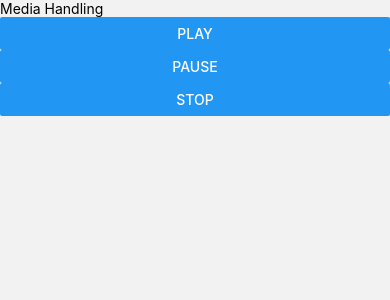
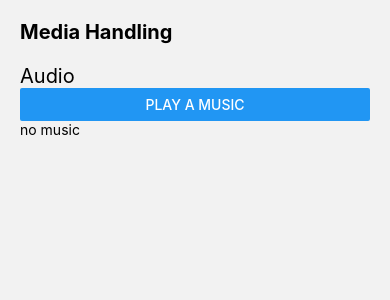
Before and after one commit to MirzaAlbab/book_app_redux, a React Native app: screen /Media in a window 390 px wide. Shown: the top 300 px of the page. Built offline with nearby package versions, Linux system fonts and the light colour scheme.

Commit message:
music player

```diff
--- a/package.json
+++ b/package.json
@@ -30,6 +30,7 @@
     "react-native": "0.67.3",
     "react-native-blob-util": "^0.15.0",
     "react-native-customized-box": "^1.1.0",
+    "react-native-document-picker": "^8.1.0",
     "react-native-gesture-handler": "^2.1.1",
     "react-native-modal": "^13.0.1",
     "react-native-pdf": "^6.5.0",
@@ -40,6 +41,7 @@
     "react-native-share": "^7.3.7",
     "react-native-size-matters": "^0.4.0",
     "react-native-sound": "^0.11.2",
+    "react-native-sound-player": "^0.12.0",
     "react-native-sound-playerview": "^1.0.0",
     "react-native-splash-screen": "^3.3.0",
     "react-native-vector-icons": "^9.1.0",
--- a/src/routes/MainRoute.js
+++ b/src/routes/MainRoute.js
@@ -6,6 +6,7 @@ import Login from '../screens/Login';
 import Register from '../screens/Register';
 import Success from '../screens/Success';
 import Media from '../screens/Media';
+import PlayerScreen from 'react-native-sound-playerview';
 const Stack = createStackNavigator();
 
 export default function MainRoute() {
@@ -19,6 +20,7 @@ export default function MainRoute() {
       <Stack.Screen name="Home" component={Home} />
       <Stack.Screen name="Detail" component={Detail} />
       <Stack.Screen name="Media" component={Media} />
+      <Stack.Screen name="player" component={PlayerScreen} />
     </Stack.Navigator>
   );
 }
--- a/src/screens/Media/components/Audio.js
+++ b/src/screens/Media/components/Audio.js
@@ -1,52 +1,45 @@
-import {StyleSheet, Button, View} from 'react-native';
+import {StyleSheet, Text, Button, View} from 'react-native';
 import React, {useState} from 'react';
-import Sound from 'react-native-sound';
+import SoundPlayer from 'react-native-sound-player';
+import DocumentPicker from 'react-native-document-picker';
 
-export default function Audio() {
+export default function Audio({navigation}) {
   const [music, setMusic] = useState(null);
-  const playMusic = () => {
-    const audio = new Sound('music.mp3', Sound.MAIN_BUNDLE, error => {
-      if (error) {
-        console.log('failed to load the sound', error);
-        return;
-      }
-      // loaded successfully
-      console.log(
-        'duration in seconds: ' +
-          audio.getDuration() +
-          'number of channels: ' +
-          audio.getNumberOfChannels(),
-      );
-      setMusic(audio);
-      audio.play(() => {
-        console.log('finished playing');
-        audio.release();
-      });
-    });
+  const openStorage = async () => {
+    try {
+      const res = await DocumentPicker.pick();
+      setMusic(res[0]);
+    } catch (error) {
+      setMusic(old => old);
+    }
+    SoundPlayer.playUrl(music.uri);
   };
   return (
     <View>
-      <Button title="play" onPress={() => playMusic()} />
+      <Text style={styles.title}>Audio</Text>
+
       <Button
-        title="pause"
-        onPress={() => {
-          music.pause();
-        }}
+        style={styles.tombol}
+        title="play a music"
+        onPress={() => openStorage()}
       />
-      {/* <Button
-        title="resume"
-        onPress={() => {
-          music.resume();
-        }}
-      /> */}
-      <Button
-        title="stop"
-        onPress={() => {
-          music.stop();
-        }}
-      />
+
+      <Text style>{music ? music.name : 'no music'}</Text>
     </View>
   );
 }
 
-const styles = StyleSheet.create({});
+const styles = StyleSheet.create({
+  title: {
+    fontSize: 20,
+  },
+  songtitle: {
+    fontSize: 20,
+    fontWeight: 'bold',
+    color: 'red',
+  },
+  tombol: {
+    marginHorizontal: 20,
+    color: 'red',
+  },
+});
--- a/src/screens/Media/index.js
+++ b/src/screens/Media/index.js
@@ -2,13 +2,24 @@ import {StyleSheet, Text, View} from 'react-native';
 import React from 'react';
 import Audio from './components/Audio';
 
-export default function Media() {
+export default function Media({navigation}) {
   return (
-    <View>
-      <Text>Media Handling</Text>
-      <Audio />
+    <View style={styles.container}>
+      <Text style={styles.title}>Media Handling</Text>
+      <Audio navigation={navigation} />
     </View>
   );
 }
 
-const styles = StyleSheet.create({});
+const styles = StyleSheet.create({
+  container: {
+    flex: 1,
+    marginTop: 20,
+    paddingHorizontal: 20,
+  },
+  title: {
+    fontSize: 20,
+    fontWeight: 'bold',
+    marginBottom: 20,
+  },
+});
```
Also changed, not shown: 2 other files (tests, documents, lock files or other folders).
